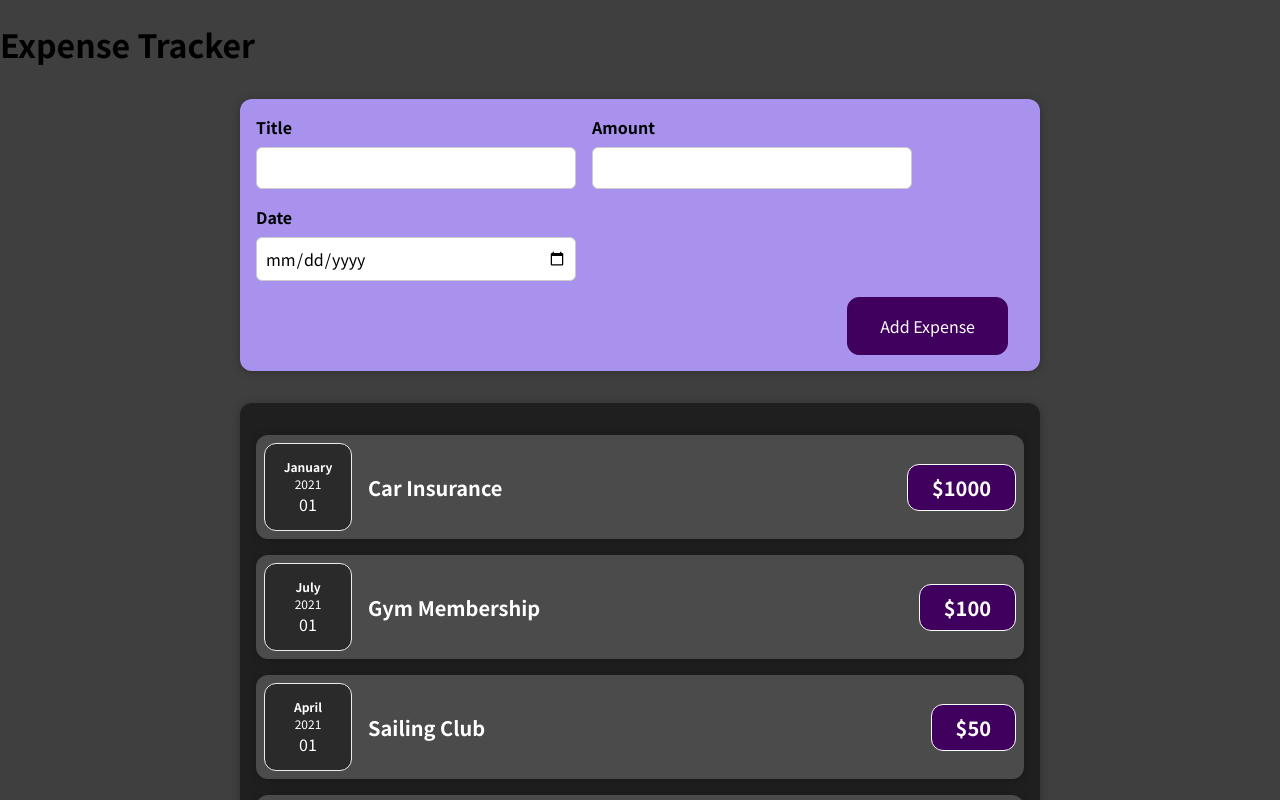
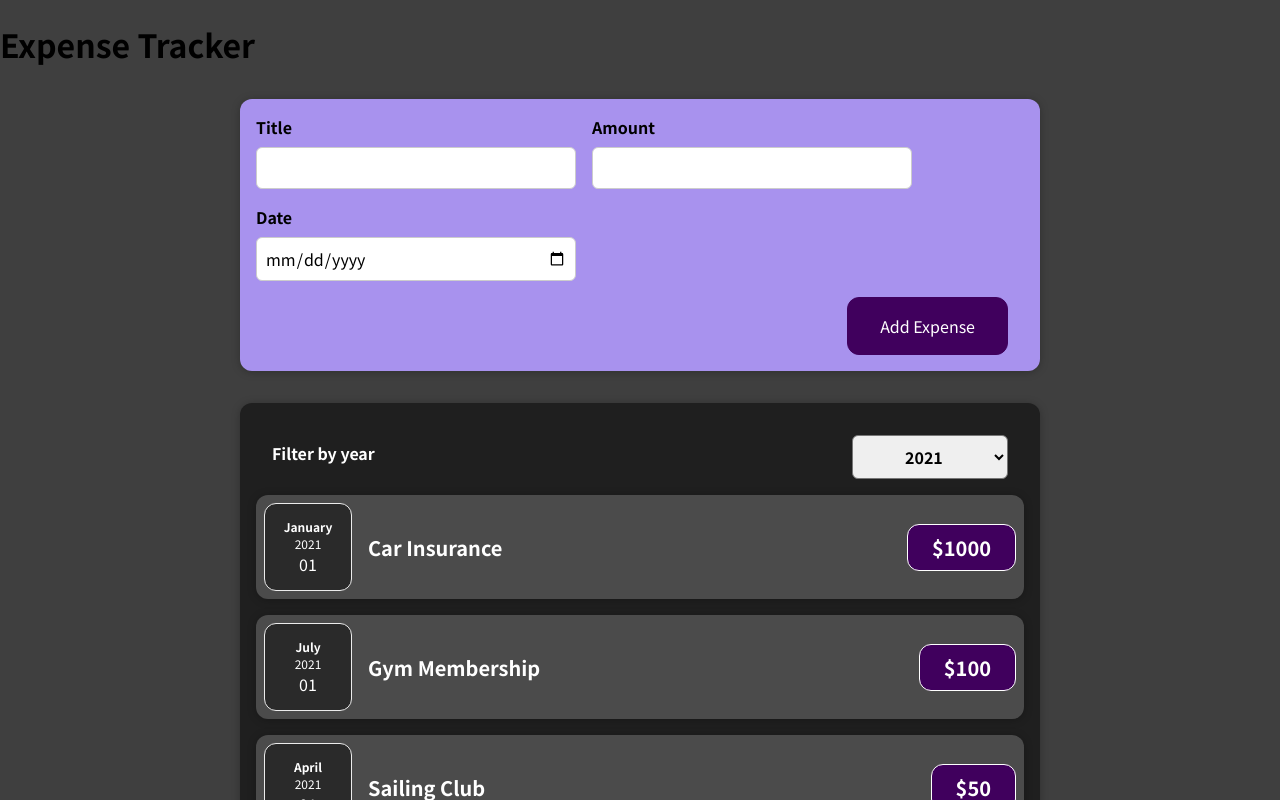
Before and after one commit to nicolas-thompson/expenses, a React (Create React App) app: page / in a window 1280 px wide. Shown: the top 800 px of the page. Built offline with nearby package versions, Linux system fonts and the light colour scheme.

Commit message:
Adds expenses filter dropdown

```diff
--- a/src/components/Expenses/Expenses.js
+++ b/src/components/Expenses/Expenses.js
@@ -1,12 +1,19 @@
+import { useState } from "react";
 import ExpenseItem from "./ExpenseItem";
 import Card from "../UI/Card";
 
 import "./Expenses.css";
+import ExpensesFilter from "./ExpensesFilter";
 
 const Expenses = (props) => {
+  const [filteredYear, setFilteredYear] = useState('2021');
+
+  const filterChangeHandler = (selectedYear) => setFilteredYear(selectedYear);
+
   return (
     <div>
       <Card className="expenses">
+        <ExpensesFilter selected={filteredYear} onFilterChange={filterChangeHandler} />
         {props.expenses.map((expense) => (
           <ExpenseItem
             key={expense.id}
--- /dev/null
+++ b/src/components/Expenses/ExpensesFilter.css
@@ -0,0 +1,24 @@
+.expenses-filter {
+  color: white;
+  padding: 0 1rem;
+}
+
+.expenses-filter__control {
+  display: flex;
+  width: 100%;
+  align-items: center;
+  justify-content: space-between;
+  margin: 1rem 0;
+}
+
+.expenses-filter label {
+  font-weight: bold;
+  margin-bottom: 0.5rem;
+}
+
+.expenses-filter select {
+  font: inherit;
+  padding: 0.5rem 3rem;
+  font-weight: bold;
+  border-radius: 6px;
+}
--- /dev/null
+++ b/src/components/Expenses/ExpensesFilter.js
@@ -0,0 +1,25 @@
+import React from 'react';
+
+import './ExpensesFilter.css';
+
+const ExpensesFilter = (props) => {
+  const dropdownChangeHandler = (event) => {
+    props.onFilterChange(event.target.value);
+  }
+
+  return (
+    <div className='expenses-filter'>
+      <div className='expenses-filter__control'>
+        <label>Filter by year</label>
+        <select value={props.selected} onChange={dropdownChangeHandler}>
+          <option value='2022'>2022</option>
+          <option value='2021'>2021</option>
+          <option value='2020'>2020</option>
+          <option value='2019'>2019</option>
+        </select>
+      </div>
+    </div>
+  );
+};
+
+export default ExpensesFilter;
```
